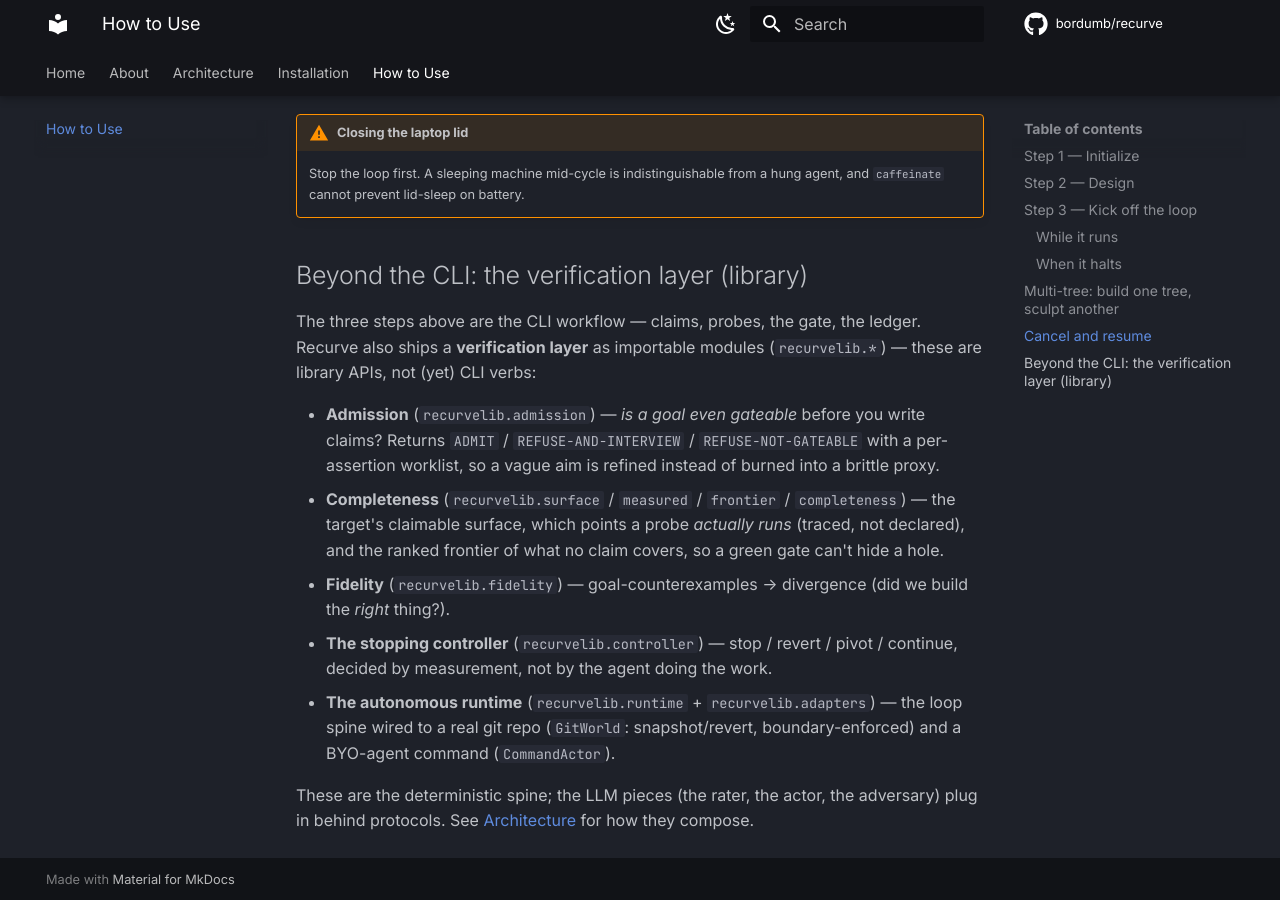
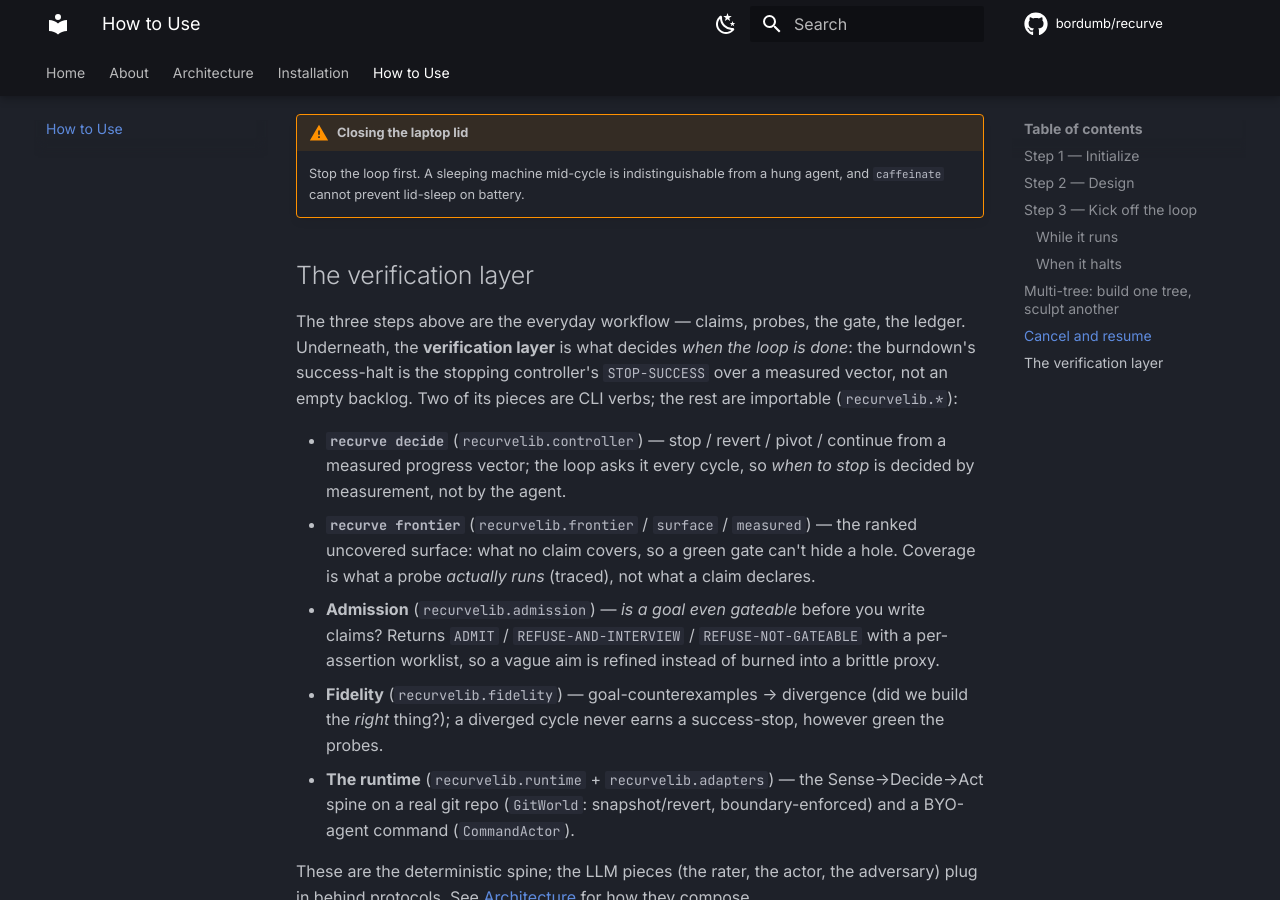
Before and after one commit to bordumb/recurve, an MkDocs documentation site: the page built from docs/usage.md, in a window 1280 px wide and 900 px high, scrolled down 4095 px. Built offline with MkDocs 1.6.1 and Material for MkDocs 9.7.7, drawn with Linux system fonts in a browser that asks for light colours; comment, search, counter and statistics services are not loaded.

Commit message:
docs: reflect #4 (verification layer wired into the loop) and #5 (self-recursion)
#4 — the verification layer is no longer a library-only spine; the running loop
consults it:
- usage.md: renamed the 'Beyond the CLI' section to 'The verification layer' —
  recurve decide / recurve frontier are now verbs, and the loop's success-halt is
  the controller's STOP-SUCCESS over the measured vector; Step 3 halt semantics
  updated to match (sound AND complete AND not-diverged, not an empty backlog).
- architecture.md: the verification-layer prose now says the running loop consults
  it (not a parallel spine); Watchdogs section: success is the controller's verdict,
  the cap/failures/runaway are backstops; engine layout adds decide_cli.py /
  frontier_cli.py.

#5 — the oracle_waiver / SKIP: architecture.md vocabulary gains the exit-3 SKIP and
an Oracle-waiver row (external oracle absent is a declared, visible skip, never a
silent gate dodge). about.md 'The system distrusts itself' now states recurve runs
its own loop on its own repo (recurve run on the recurve tree).

Strict build passes; site origin-clean.

Auths-Id: did:keri:EB5cPHY0t-ejNC_rUzPS1dclTvd6kG-R9mQzjozCuGgd
Auths-Device: did:keri:EB5cPHY0t-ejNC_rUzPS1dclTvd6kG-R9mQzjozCuGgd
Auths-Anchor-Seq: 1

````diff
--- a/docs/usage.md
+++ b/docs/usage.md
@@ -127,10 +127,12 @@ A terminal loop is there for walk-away / CI.
     ```
 
     The loop believes only the run-record and the gate, never the agent's word.
-    Watchdogs halt on: no work left, the cap, consecutive failures, or runaway
-    scope. Un-greenable gaps are parked; the loop moves on. (`AGENT_CMD` is any
-    harness that reads a prompt on stdin and writes a run-record to
-    `$RECURVE_RESULT_FILE`.)
+    It declares **done** only when the stopping controller returns `STOP-SUCCESS`
+    over the measured vector — the spec is *sound, complete, and not diverged* —
+    never merely because the backlog emptied. The cap, consecutive failures, and
+    runaway scope are backstops; un-greenable gaps are parked and the loop moves
+    on. (`AGENT_CMD` is any harness that reads a prompt on stdin and writes a
+    run-record to `$RECURVE_RESULT_FILE`.)
 
 === "Parallel lanes"
 
@@ -244,22 +246,25 @@ skips them.
     Stop the loop first. A sleeping machine mid-cycle is indistinguishable
     from a hung agent, and `caffeinate` cannot prevent lid-sleep on battery.
 
-## Beyond the CLI: the verification layer (library)
+## The verification layer
 
-The three steps above are the CLI workflow — claims, probes, the gate, the ledger. Recurve also ships a
-**verification layer** as importable modules (`recurvelib.*`) — these are library APIs, not (yet) CLI verbs:
+The three steps above are the everyday workflow — claims, probes, the gate, the ledger. Underneath, the
+**verification layer** is what decides *when the loop is done*: the burndown's success-halt is the stopping
+controller's `STOP-SUCCESS` over a measured vector, not an empty backlog. Two of its pieces are CLI verbs;
+the rest are importable (`recurvelib.*`):
 
+- **`recurve decide`** (`recurvelib.controller`) — stop / revert / pivot / continue from a measured progress
+  vector; the loop asks it every cycle, so *when to stop* is decided by measurement, not by the agent.
+- **`recurve frontier`** (`recurvelib.frontier` / `surface` / `measured`) — the ranked uncovered surface:
+  what no claim covers, so a green gate can't hide a hole. Coverage is what a probe *actually runs* (traced),
+  not what a claim declares.
 - **Admission** (`recurvelib.admission`) — *is a goal even gateable* before you write claims? Returns
   `ADMIT` / `REFUSE-AND-INTERVIEW` / `REFUSE-NOT-GATEABLE` with a per-assertion worklist, so a vague aim is
   refined instead of burned into a brittle proxy.
-- **Completeness** (`recurvelib.surface` / `measured` / `frontier` / `completeness`) — the target's claimable
-  surface, which points a probe *actually runs* (traced, not declared), and the ranked frontier of what no
-  claim covers, so a green gate can't hide a hole.
-- **Fidelity** (`recurvelib.fidelity`) — goal-counterexamples → divergence (did we build the *right* thing?).
-- **The stopping controller** (`recurvelib.controller`) — stop / revert / pivot / continue, decided by
-  measurement, not by the agent doing the work.
-- **The autonomous runtime** (`recurvelib.runtime` + `recurvelib.adapters`) — the loop spine wired to a real
-  git repo (`GitWorld`: snapshot/revert, boundary-enforced) and a BYO-agent command (`CommandActor`).
+- **Fidelity** (`recurvelib.fidelity`) — goal-counterexamples → divergence (did we build the *right* thing?);
+  a diverged cycle never earns a success-stop, however green the probes.
+- **The runtime** (`recurvelib.runtime` + `recurvelib.adapters`) — the Sense→Decide→Act spine on a real git
+  repo (`GitWorld`: snapshot/revert, boundary-enforced) and a BYO-agent command (`CommandActor`).
 
 These are the deterministic spine; the LLM pieces (the rater, the actor, the adversary) plug in behind
 protocols. See [Architecture](architecture.md#the-verification-layer) for how they compose.
````
Also changed, not shown: docs/about.md (+7 -1 lines), docs/architecture.md (+16 -6 lines).
